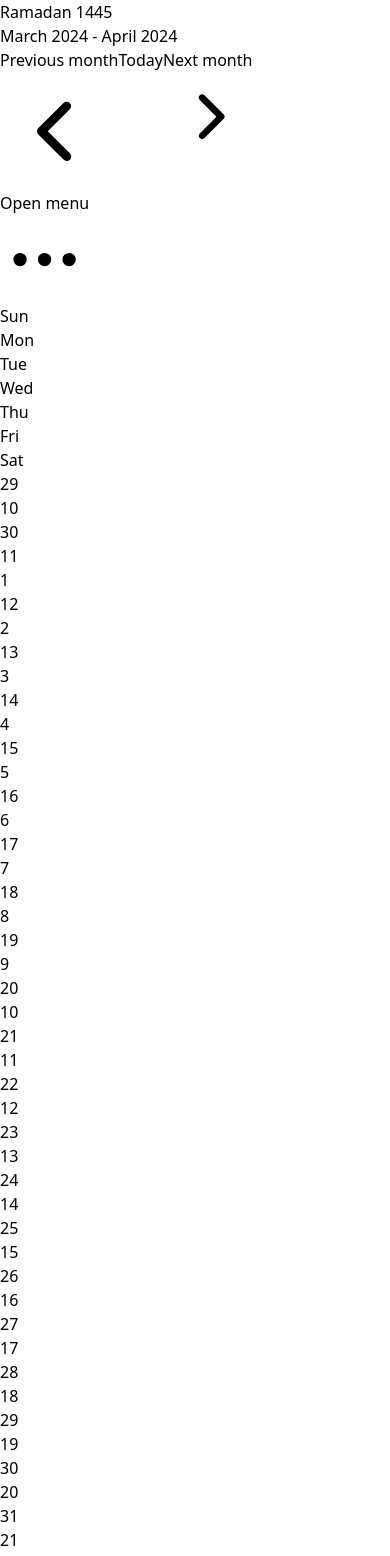
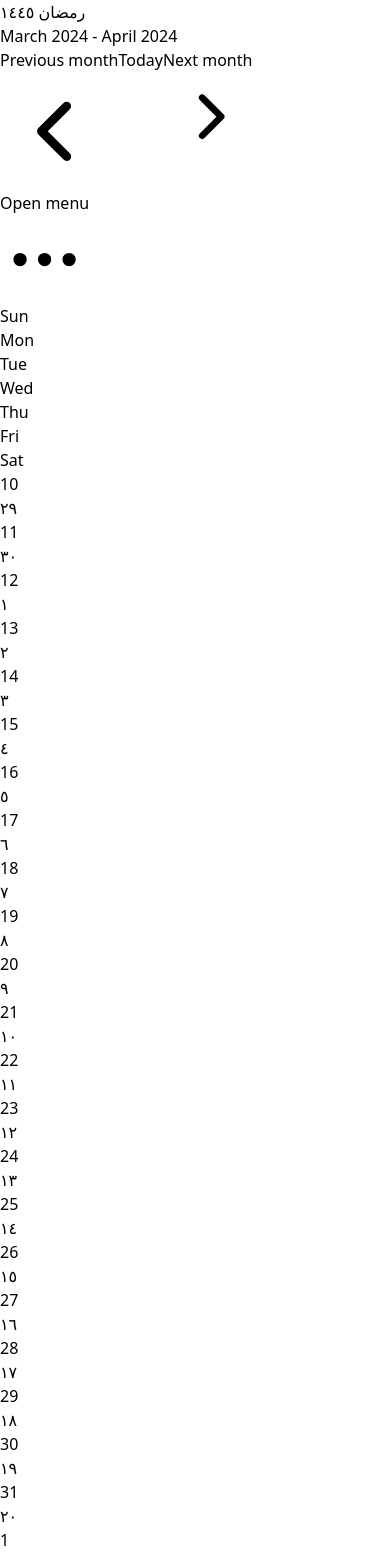
Before and after one commit to saahiljaffer/muneer, a Next.js app: page / in a window 390 px wide. Shown: the top 1556 px of the page. Built offline with nearby package versions, Linux system fonts and the light colour scheme; a web font is replaced by a local one.

Commit message:
refactor: Remove unused dependencies, update global CSS styles, and modify components

```diff
--- a/src/components/Calendar.tsx
+++ b/src/components/Calendar.tsx
@@ -1,3 +1,5 @@
+import 'dayjs/locale/ar'
+
 import { Menu, Transition } from '@headlessui/react'
 import {
   ChevronDownIcon,
@@ -10,23 +12,28 @@ import dayjs from 'dayjs'
 import advancedFormat from 'dayjs/plugin/advancedFormat'
 import isSameOrAfter from 'dayjs/plugin/isSameOrAfter'
 import isSameOrBefore from 'dayjs/plugin/isSameOrBefore'
-import { Fragment } from 'react'
+import localizedFormat from 'dayjs/plugin/localizedFormat'
+import preParsePostFormat from 'dayjs/plugin/preParsePostFormat'
+import { Fragment, useEffect } from 'react'
 import { useState } from 'react'
 
 import hijri from '~/utils/hijri'
 
+dayjs.extend(localizedFormat)
+dayjs.extend(preParsePostFormat)
 dayjs.extend(isSameOrBefore)
 dayjs.extend(isSameOrAfter)
 dayjs.extend(advancedFormat)
 dayjs.extend(hijri)
 
 const holidays = [
-  { date: '09-10', title: 'Wafat of Bibi Khadija (a)', color: 'black' },
-  { date: '09-15', title: 'Wiladat of Imam Hassan (a)', color: 'green' },
-  { date: '09-19', title: 'Wafat of Imam Ali (a)', color: 'black' },
-  { date: '09-21', title: 'Wafat of Imam Ali (a)', color: 'black' },
-  { date: '09-23', title: 'Laylatul Qadr', color: 'green' },
-  { date: '10-01', title: 'Eid al-Fitr', color: 'green' },
+  {
+    id: 1,
+    name: 'Wiladat of Imam Ali ar-Ridha',
+    date: '11-11',
+    href: '#',
+    color: 'green',
+  },
 ]
 
 const generateCalendarArray = (year: number, month: number) => {
@@ -42,8 +49,11 @@ const generateCalendarArray = (year: number, month: number) => {
     date.isSameOrBefore(endDate);
     date = date.add(1, 'day')
   ) {
-    let dateObject = date.format('iYYYY-iMM-iDD')
-    let englishDate = date.format('YYYY-MM-DD')
+    let dateObject = date.locale('ar').format('iYYYY-iMM-iD')
+    console.log('dateObject', dateObject)
+    let englishDate = date.format('YYYY-MM-D')
+    console.log('englishDate', englishDate)
+
     let isCurrentMonth = false,
       isToday = false,
       color: string
@@ -64,12 +74,14 @@ const generateCalendarArray = (year: number, month: number) => {
     )?.color
 
     days.push({
-      date: dateObject,
+      hijriDate: dateObject,
       englishDate,
       isCurrentMonth,
       isToday,
       color,
-      events: [],
+      events: holidays.filter(
+        (holiday) => holiday.date === date.format('iMM-iDD'),
+      ),
     })
   }
 
@@ -81,18 +93,28 @@ export default function Calendar() {
   const [year, setYear] = useState(dayjs().iYear())
   // @ts-ignore
   const [month, setMonth] = useState(dayjs().iMonth() + 1)
+  const [days, setDays] = useState([])
 
-  const days = generateCalendarArray(year, month)
+  const startDate = dayjs(`${year}-${month}-01`, 'iYYYY-iM-iDD').startOf('week')
+  const endDate = dayjs(`${year}-${month + 1}-01`, 'iYYYY-iM-iDD')
+    .subtract(1, 'day')
+    .endOf('week')
+  const numOfWeeks = endDate.diff(startDate, 'week') + 1
 
-  const header = dayjs(`${year}-${month}-01`, 'iYYYY-iM-iDD').format(
-    'iMMMM iYYYY',
-  )
+  useEffect(() => {
+    setDays(generateCalendarArray(year, month))
+  }, [year, month, setDays])
+
+  const hijriHeader = dayjs(`${year}-${month}-01`, 'iYYYY-iM-iDD')
+    .locale('ar')
+    .format('iMMMM iYYYY')
   const startOfMonth = dayjs(`${year}-${month}-01`, 'iYYYY-iM-iDD')
   const endOfMonth = dayjs(`${year}-${month + 1}-01`, 'iYYYY-iM-iDD').subtract(
     1,
     'day',
   )
-  let englishHeader
+
+  let englishHeader: string
 
   if (startOfMonth.isSame(endOfMonth, 'month')) {
     englishHeader = startOfMonth.format('MMMM YYYY')
@@ -104,7 +126,7 @@ export default function Calendar() {
     <div className="lg:flex lg:min-h-screen lg:h-full lg:flex-col col-span-3">
       <header className="flex items-center justify-between border-b border-gray-200 px-6 py-4 lg:flex-none">
         <h1 className="text-base font-semibold leading-6 text-gray-900">
-          <p>{header}</p>
+          <p>{hijriHeader}</p>
           <p>{englishHeader}</p>
         </h1>
         <div className="flex items-center">
@@ -273,7 +295,7 @@ export default function Calendar() {
           </Menu>
         </div>
       </header>
-      <div className="shadow ring-1 ring-black ring-opacity-5 lg:flex lg:flex-auto lg:flex-col">
+      <div className="mx-2 shadow ring-1 ring-black ring-opacity-5 lg:flex lg:flex-auto lg:flex-col">
         <div className="grid grid-cols-7 gap-px border-b border-gray-300 bg-gray-200 text-center text-xs font-semibold leading-6 text-gray-700 lg:flex-none">
           <div className="bg-white py-2">
             S<span className="sr-only sm:not-sr-only">un</span>
@@ -298,23 +320,32 @@ export default function Calendar() {
           </div>
         </div>
         <div className="flex bg-gray-200 text-xs leading-6 text-gray-700 lg:flex-auto">
-          <div className="hidden w-full lg:grid lg:grid-cols-7 lg:grid-rows-6 lg:gap-px">
+          <div
+            className={clsx(
+              numOfWeeks === 6 ? 'lg:grid-rows-6' : 'lg:grid-rows-5',
+              'hidden w-full lg:grid lg:grid-cols-7 lg:gap-px',
+            )}
+          >
             {days.map((day) => (
               <div
                 key={day.date}
                 className={clsx(
                   day.isCurrentMonth ? 'bg-white' : 'bg-gray-50 text-gray-500',
+                  day.isToday && ' bg-indigo-600 text-white  font-semibold',
                   'relative px-3 py-2',
                 )}
               >
                 <time
                   dateTime={day.date}
-                  className={
-                    day.isToday ? ' text-indigo-600 font-semibold' : undefined
-                  }
+                  className={clsx(
+                    day.isToday
+                      ? ' bg-indigo-600 text-white -mx-3 px-3 -mt-2 py-2 font-semibold'
+                      : undefined,
+                    'flex justify-between',
+                  )}
                 >
-                  <p>{day.date.split('-').pop().replace(/^0/, '')}</p>
-                  <p>{day.englishDate.split('-').pop().replace(/^0/, '')}</p>
+                  <p>{day.englishDate.split('-').pop()}</p>
+                  <p>{day.hijriDate.split('-').pop()}</p>
                 </time>
                 {day.events.length > 0 && (
                   <ol className="mt-2">
@@ -374,7 +405,7 @@ export default function Calendar() {
                     'ml-auto',
                   )}
                 >
-                  <p>{day.date.split('-').pop().replace(/^0/, '')}</p>
+                  <p>{day.hijriDate.split('-').pop().replace(/^0/, '')}</p>
                   <p>{day.englishDate.split('-').pop().replace(/^0/, '')}</p>
                 </time>
                 <span className="sr-only">{day.events.length} events</span>
--- a/src/pages/index.tsx
+++ b/src/pages/index.tsx
@@ -1,16 +1,5 @@
-import dayjs from 'dayjs'
-import advancedFormat from 'dayjs/plugin/advancedFormat'
-import isSameOrAfter from 'dayjs/plugin/isSameOrAfter'
-import isSameOrBefore from 'dayjs/plugin/isSameOrBefore'
-
 import NewCalendar from '~/components/Calendar'
 import Container from '~/components/Container'
-import hijri from '~/utils/hijri'
-
-dayjs.extend(isSameOrBefore)
-dayjs.extend(isSameOrAfter)
-dayjs.extend(advancedFormat)
-dayjs.extend(hijri)
 
 export default function IndexPage() {
   return (
--- a/src/utils/hijri.js
+++ b/src/utils/hijri.js
@@ -327,20 +327,10 @@ const hijri = (option, dayjsClass, dayjsFactory) => {
     if (!this.isValid()) {
       return oldFormat.bind(this)(formatStr)
     }
-    const islamicMonths = [
-      'Muharram',
-      'Safar',
-      "Rabi' al-awwal",
-      "Rabi' al-thani",
-      'Jumada al-awwal',
-      'Jumada al-thani',
-      'Rajab',
-      'Shaban',
-      'Ramadan',
-      'Shawwal',
-      "Dhu al-Qi'dah",
-      'Dhu al-Hijjah',
-    ]
+    const islamicMonths =
+      'محرم_صفر_ربيع الأول_ربيع الثاني_جمادى الأولى_جمادى الآخرة_رجب_شعبان_رمضان_شوال_ذو القعدة_ذو الحجة'.split(
+        '_',
+      )
 
     const utils = this.$utils()
     const str = formatStr || FORMAT_DEFAULT
```
